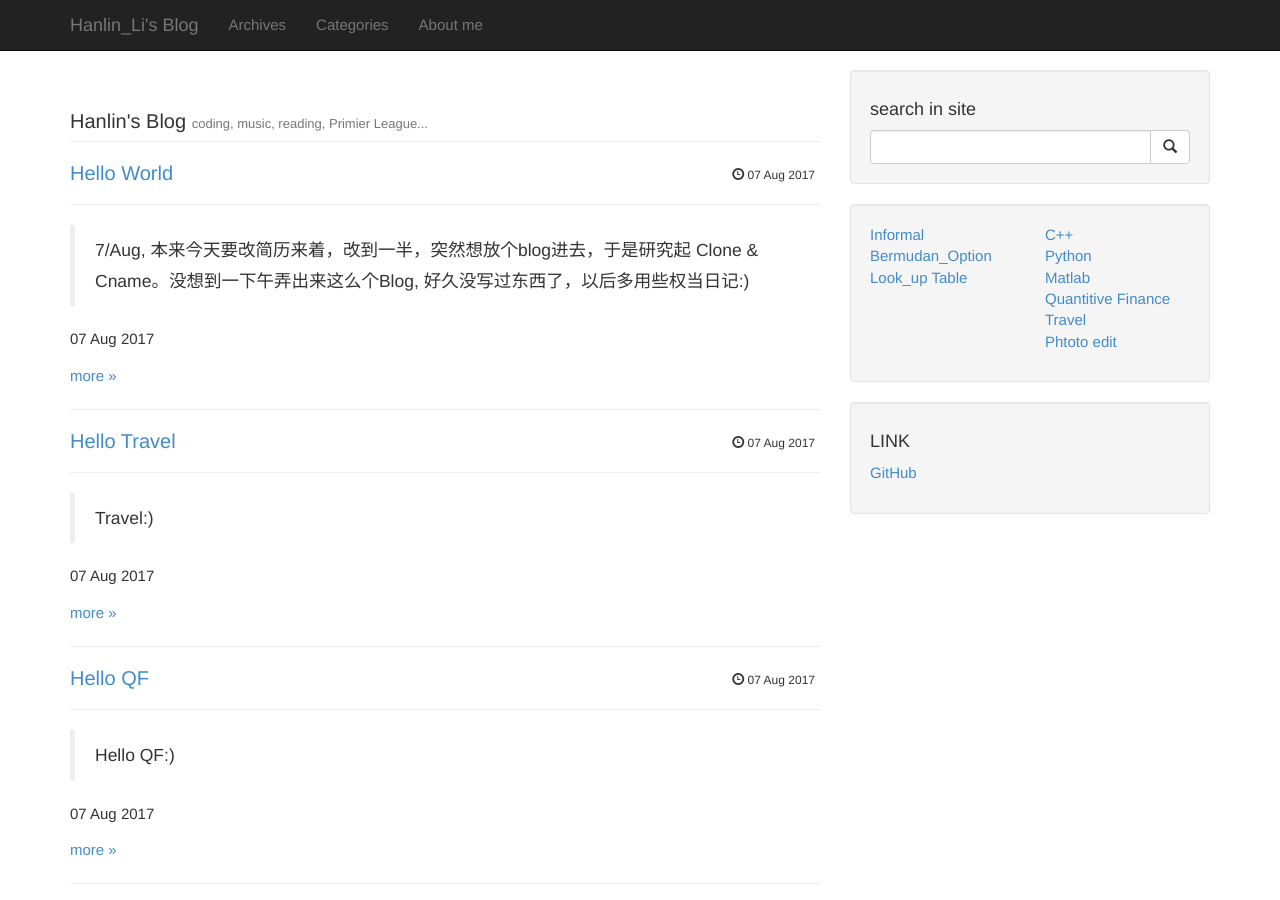
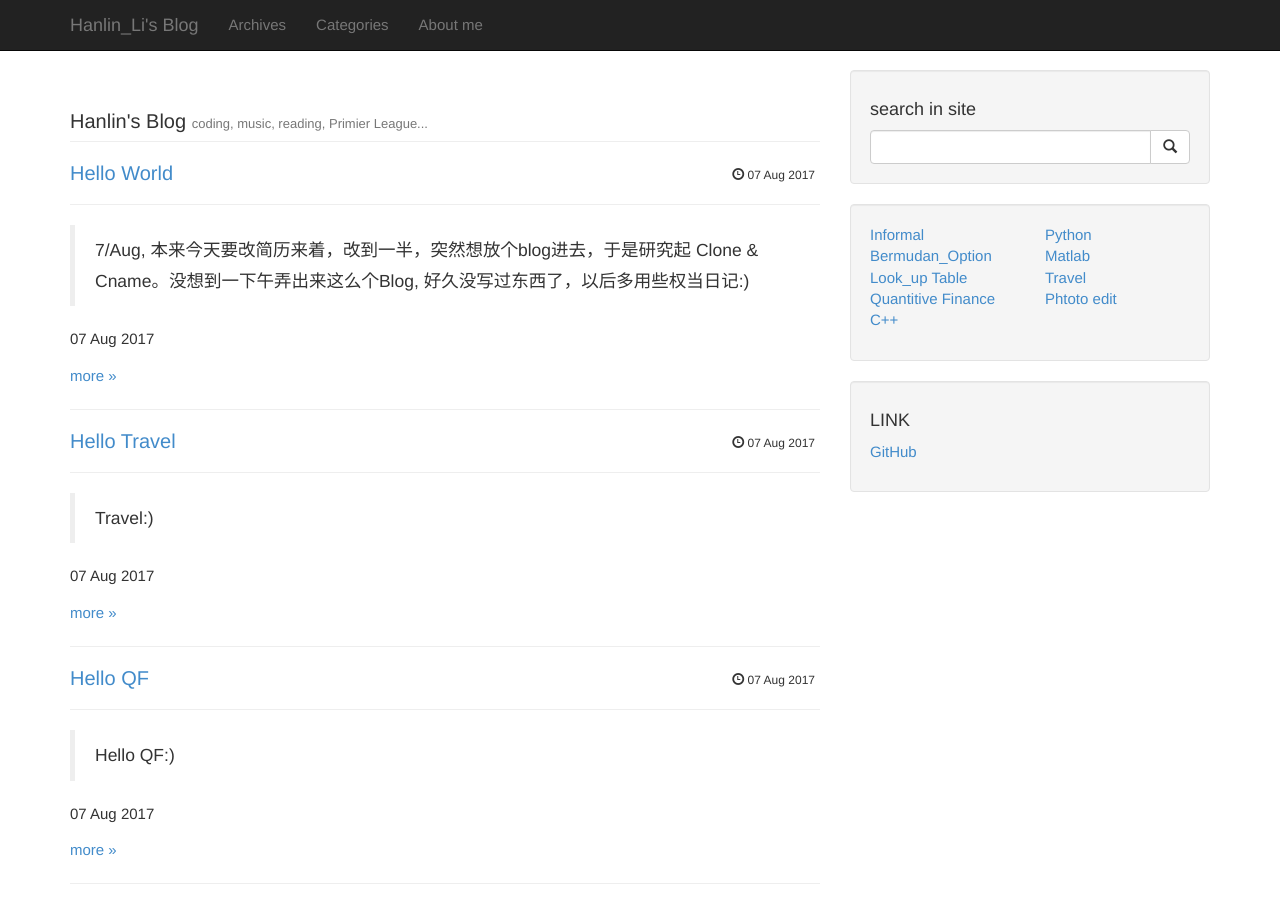
Before and after one commit to hanlinlibham/hanlinlibham.github.io, a Jekyll site: the page built from index.html, in a window 1280 px wide and 900 px high. Built offline with Jekyll 4.4.1, drawn with Linux system fonts in a browser that asks for light colours; Markdown is read by kramdown in place of the engine named in the settings; the list of posts is cut into pages by our own code; some of the changed lines change nothing that is shown.

Commit message:
Update default.html

```diff
--- a/_layouts/default.html
+++ b/_layouts/default.html
@@ -120,16 +120,21 @@
                       Look_up Table
                     </a>
                   </li>
+		  <li>
+                    <a href="/categories.html#QF">
+                      Quantitive Finance
+                   </a>
+                  </li>
+                  <li>
+                    <a href="/categories.html#C++">
+                      C++
+                    </a>
+                  </li>
                 </ul>
               </div>
               <!-- /.col-lg-6 -->
               <div class="col-lg-6">
                 <ul class="list-unstyled">
-                  <li>
-                    <a href="/categories.html#C++">
-                      C++
-                    </a>
-                  </li>
                   <li>
                     <a href="/categories.html#Python">
                       Python
@@ -139,11 +144,6 @@
                     <a href="/categories.html#Matlab">
                       Matlab
                     </a>
-                  </li>
-		  <li>
-                    <a href="/categories.html#QF">
-                      Quantitive Finance
-                   </a>
                   </li>
 		  <li>
                     <a href="/categories.html#Travel">
```
